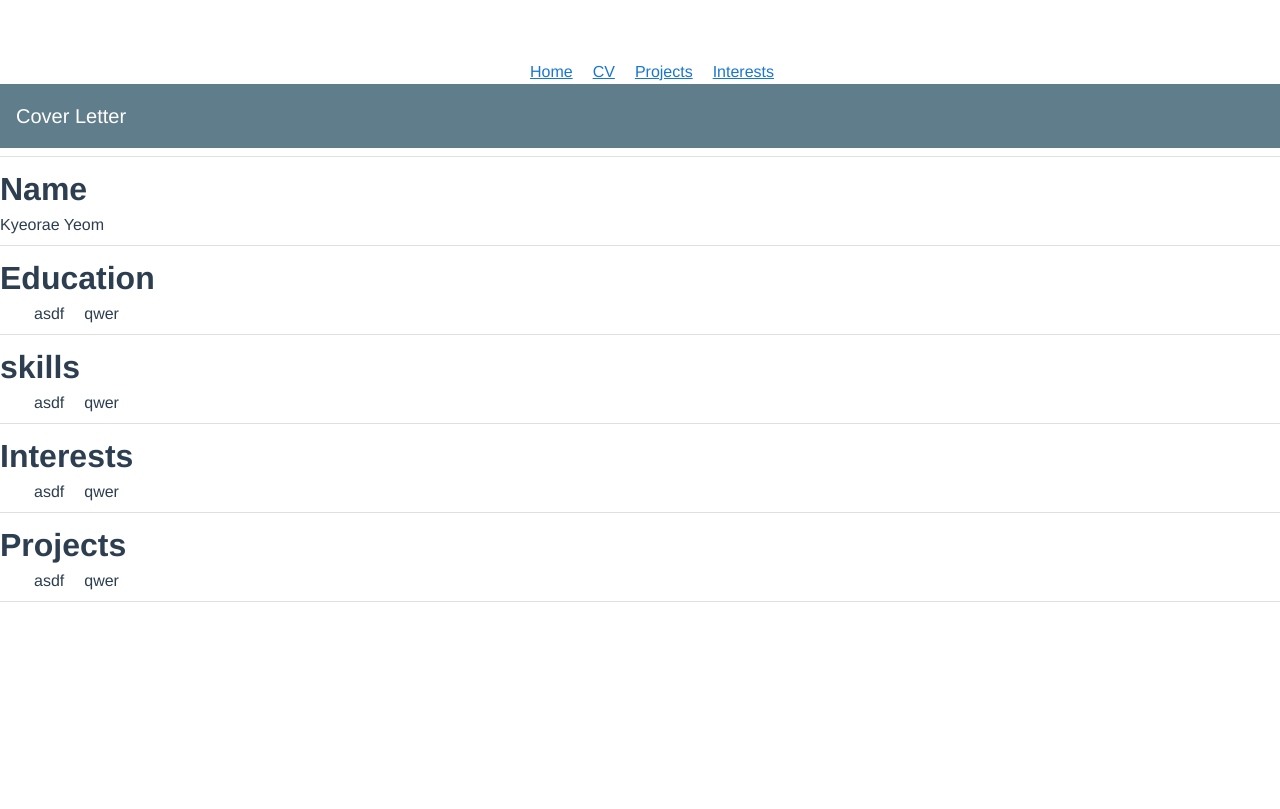
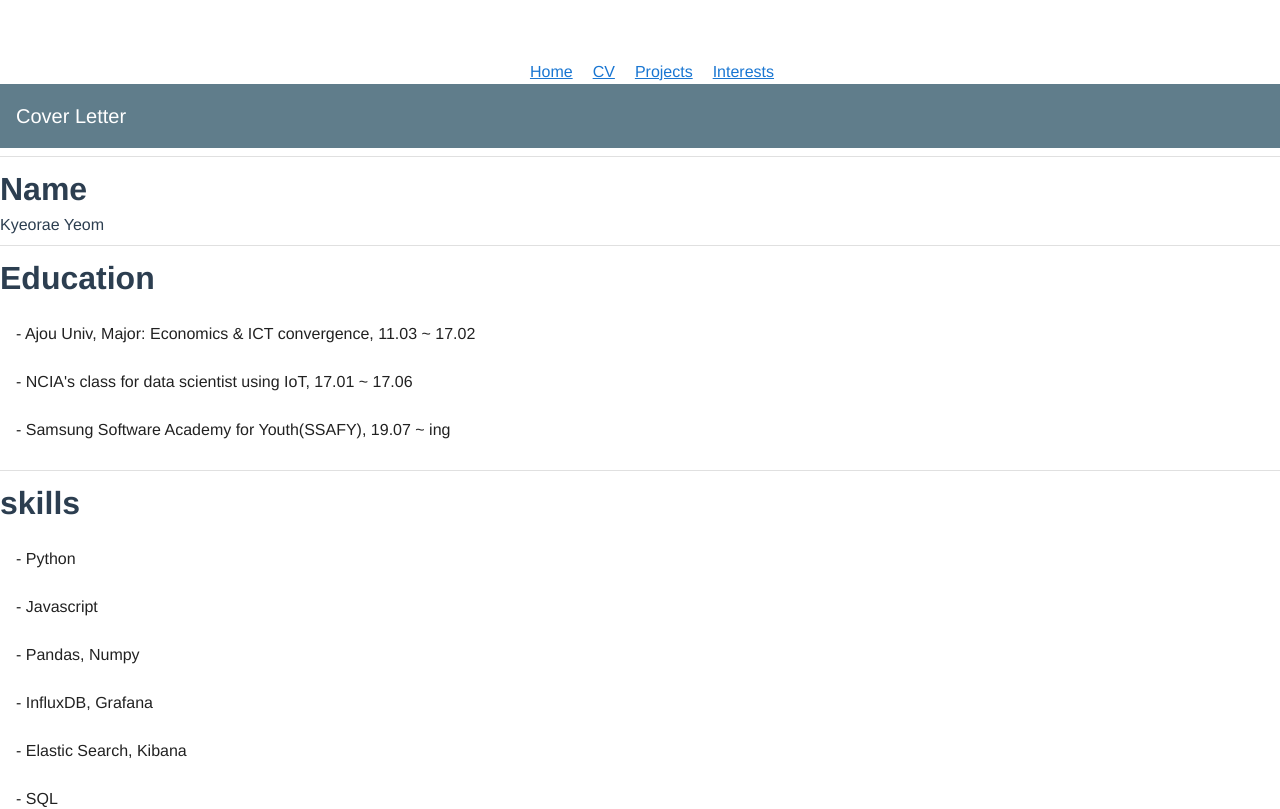
Before and after one commit to yeomkyeorae/yeomlog, a Vue app: page /cv in a window 1280 px wide. Shown: the top 809 px of the page. Built offline with nearby package versions, Linux system fonts and the light colour scheme.

Commit message:
200129 | add contents of cv

```diff
--- a/src/views/Cv.vue
+++ b/src/views/Cv.vue
@@ -12,18 +12,23 @@
 		<v-divider class="my-2"></v-divider>
 
 			<h1>Education</h1>
-			<ol>
-				<li>asdf</li>
-				<li>qwer</li>
-			</ol>
+			<v-list>
+				<v-list-item>- Ajou Univ, Major: Economics & ICT convergence, 11.03 ~ 17.02</v-list-item>
+				<v-list-item>- NCIA's class for data scientist using IoT, 17.01 ~ 17.06</v-list-item>
+				<v-list-item>- Samsung Software Academy for Youth(SSAFY), 19.07 ~ ing</v-list-item>
+			</v-list>
 
 			<v-divider class="my-2"></v-divider>
 
 			<h1>skills</h1>
-			<ol>
-				<li>asdf</li>
-				<li>qwer</li>
-			</ol>
+			<v-list>
+				<v-list-item>- Python</v-list-item>
+				<v-list-item>- Javascript</v-list-item>
+				<v-list-item>- Pandas, Numpy</v-list-item>
+				<v-list-item>- InfluxDB, Grafana</v-list-item>
+				<v-list-item>- Elastic Search, Kibana</v-list-item>
+				<v-list-item>- SQL</v-list-item>
+			</v-list>
 
 			<v-divider class="my-2"></v-divider>
 
```
